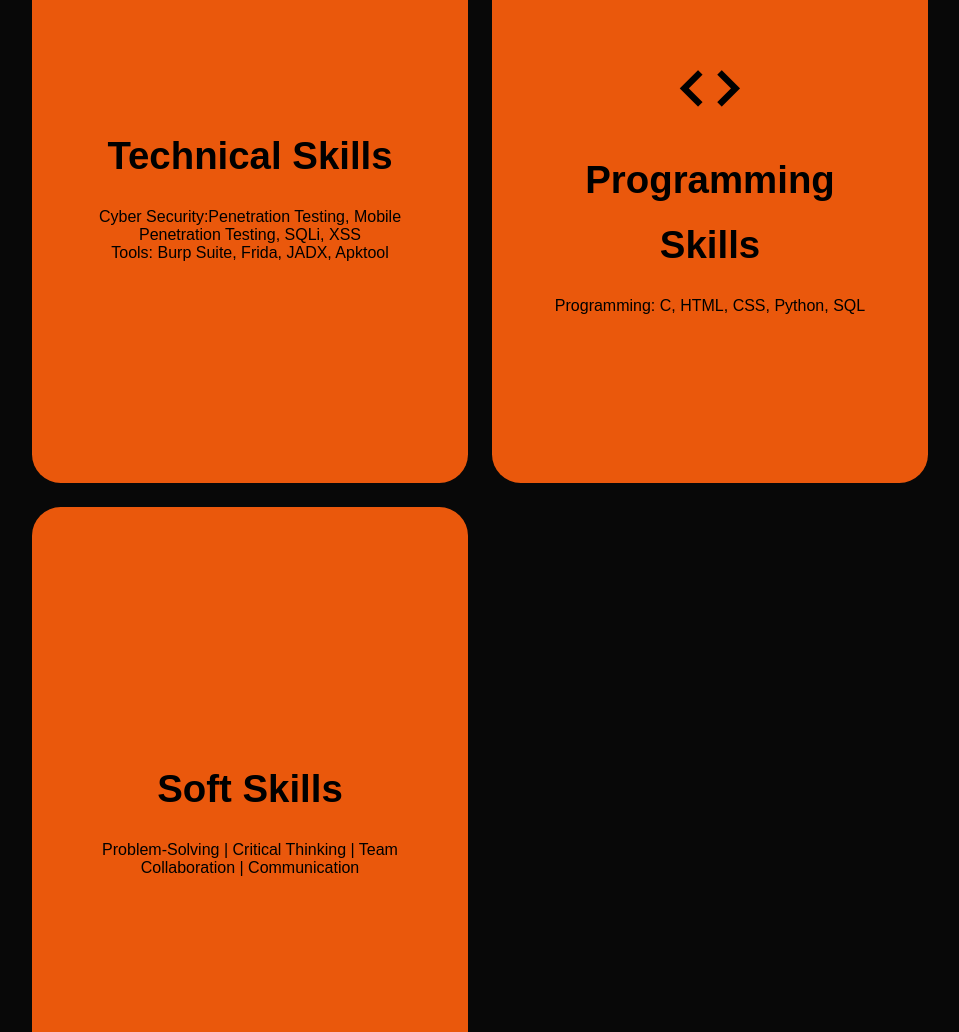
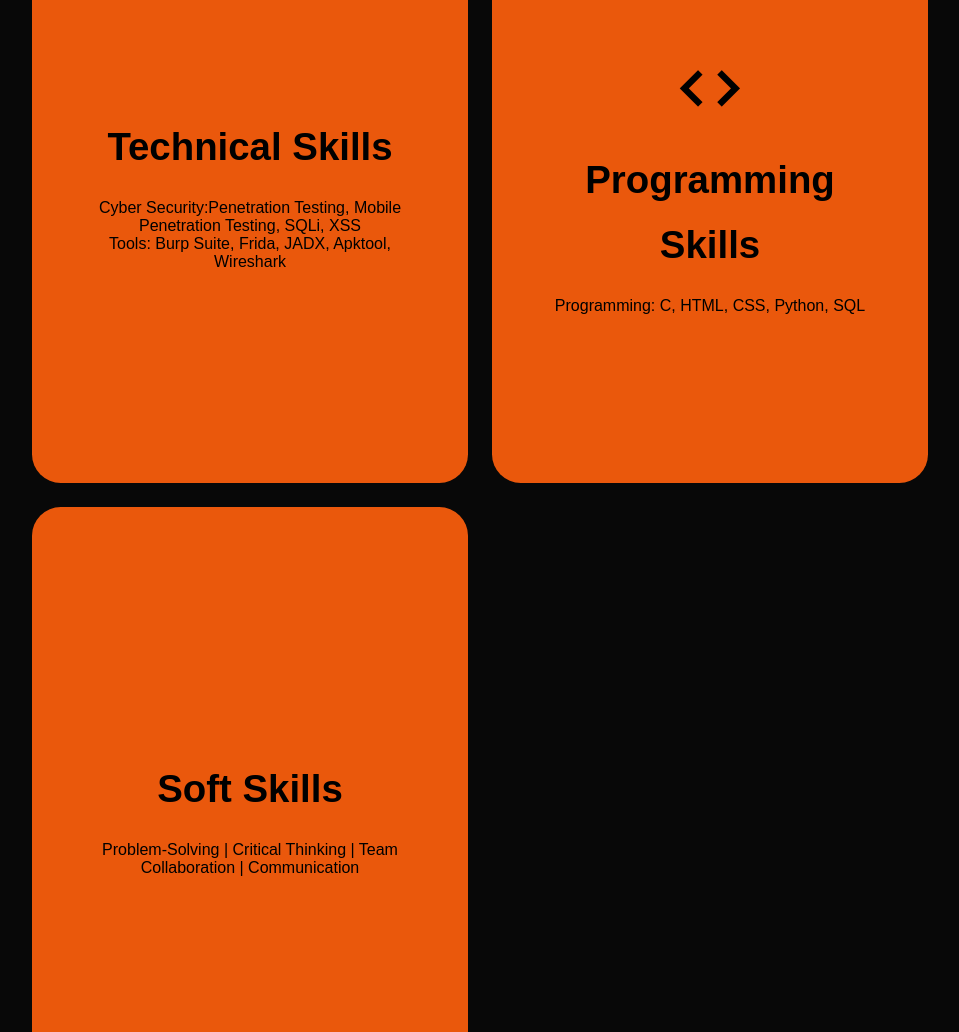
Before and after one commit to NeKiiiii/Portfolio-Website, a plain HTML site: page index.html in a window 1280 px wide. Shown: the part 1282-2314 px from the top of the page, without its empty margins (160-1119 px from the left). Drawn offline with nearby package versions, Linux system fonts and the light colour scheme.

Commit message:
Update tool index.html

```diff
--- a/index.html
+++ b/index.html
@@ -61,7 +61,7 @@
           <i class="bx bx-figma"></i>
           <h4>Technical Skills</h4>
           <p>Cyber Security:Penetration Testing, Mobile Penetration Testing, SQLi, XSS</p>
-          <p>Tools: Burp Suite, Frida, JADX, Apktool</p>
+          <p>Tools: Burp Suite, Frida, JADX, Apktool, Wireshark</p>
         </div>
       </div>
 
@@ -188,4 +188,5 @@
 
   <script src="script.js"></script>
 </body>
+
 </html>
```
